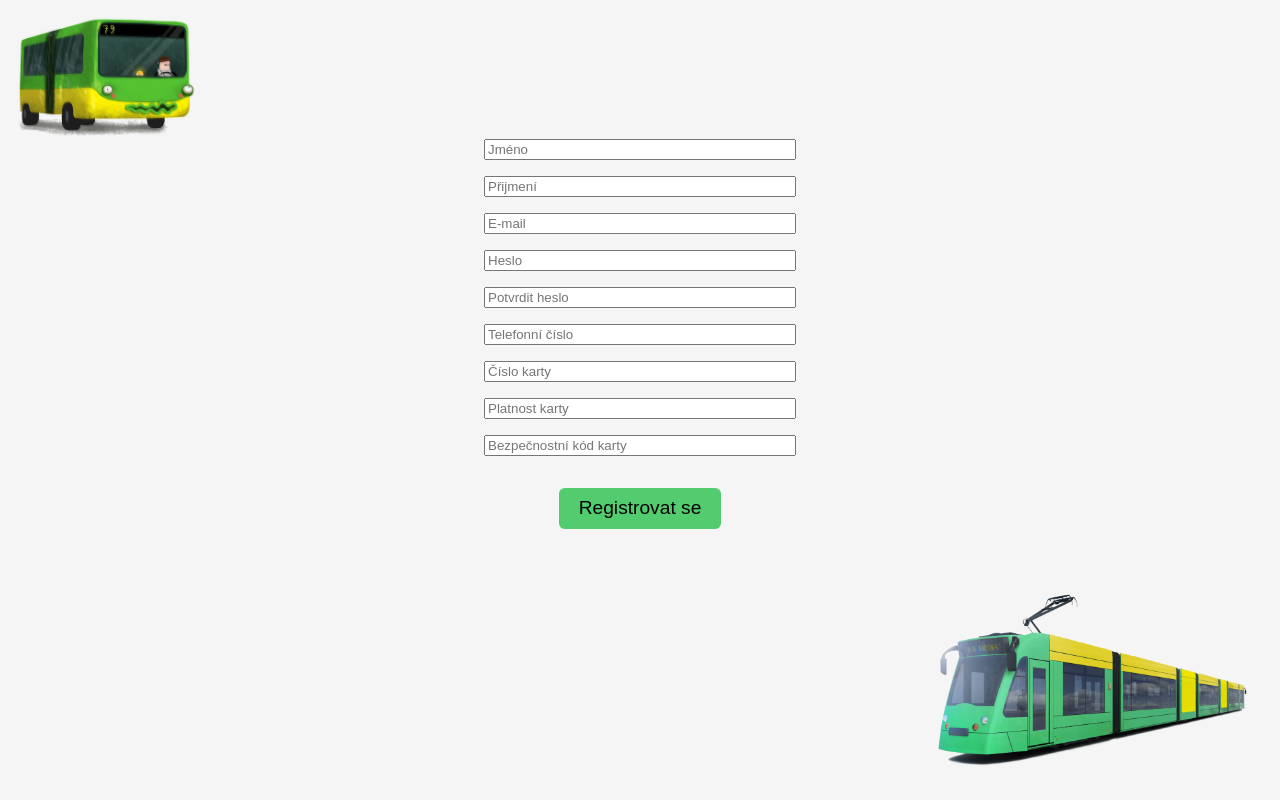
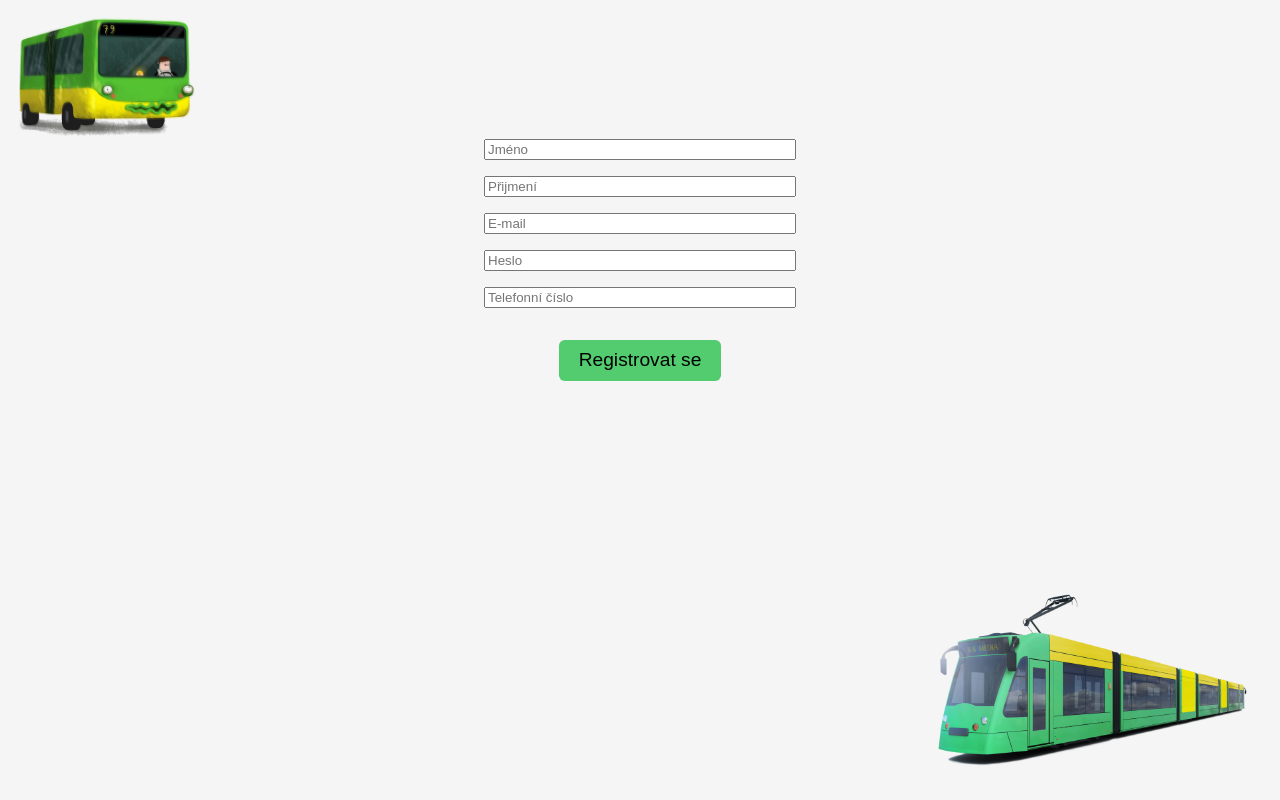
Before and after one commit to michalmikus/IIS-projekt, a React (Create React App) app in the folder frontend/: page /register in a window 1280 px wide. Built offline with nearby package versions, Linux system fonts and the light colour scheme.

Commit message:
register changed

```diff
--- a/frontend/src/components/register_form.js
+++ b/frontend/src/components/register_form.js
@@ -16,7 +16,6 @@ function RegisterForm() {
             headers: { 'Content-Type': 'application/json' },
             body: JSON.stringify(object)
         };
-
 
         const res = fetch('https://localhost:7293/api/account/sign-in', requestOptions)
 
@@ -63,17 +62,9 @@ function RegisterForm() {
 
                 <input type = "password" id="user_password" name="password" placeholder="Heslo" value={state.password} onChange={ handleChange }></input>
 
-                <input type = "password" id="user_password_confirmation" name="password_confirmation" placeholder="Potvrdit heslo" value={state.password_confirmation} onChange={ handleChange }></input>
-
                 <input type = "number" id="user_phone_number" name="phone_number" placeholder="Telefonní číslo" value={state.phone_number} onChange={ handleChange }></input>
 
-                <input type = "text" id="user_card_number" name="card_number" placeholder="Číslo karty" value={state.card_number} onChange={ handleChange }></input>
-
-                <input type = "text" id="user_card_expiration" name="card_expiration" placeholder="Platnost karty"value={state.card_expiration} onChange={ handleChange }></input>
-
-                <input type = "text" id="user_card_security_code" name="card_security_code" placeholder="Bezpečnostní kód karty"value={state.card_security_code} onChange={ handleChange }></input>
-
-                <Button label='Registrovat se' link='/' onClick={handleClick}/>
+                <Button label='Registrovat se' link='/login' onClick={handleClick}/>
 
             </form>
     )
```
